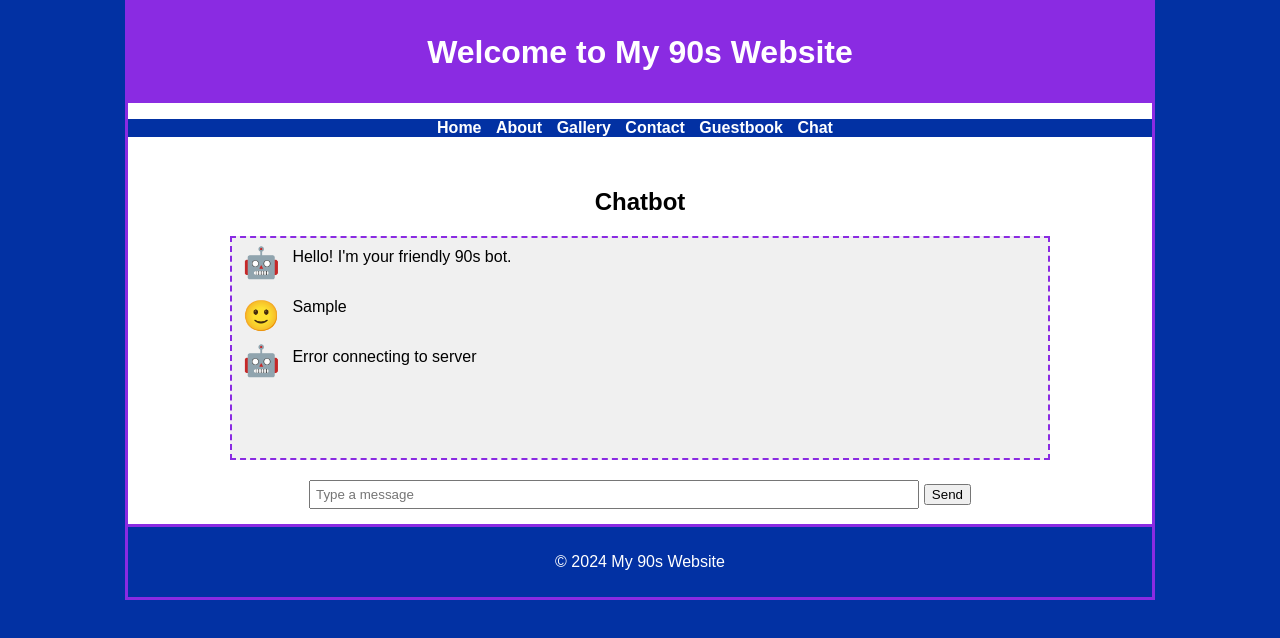
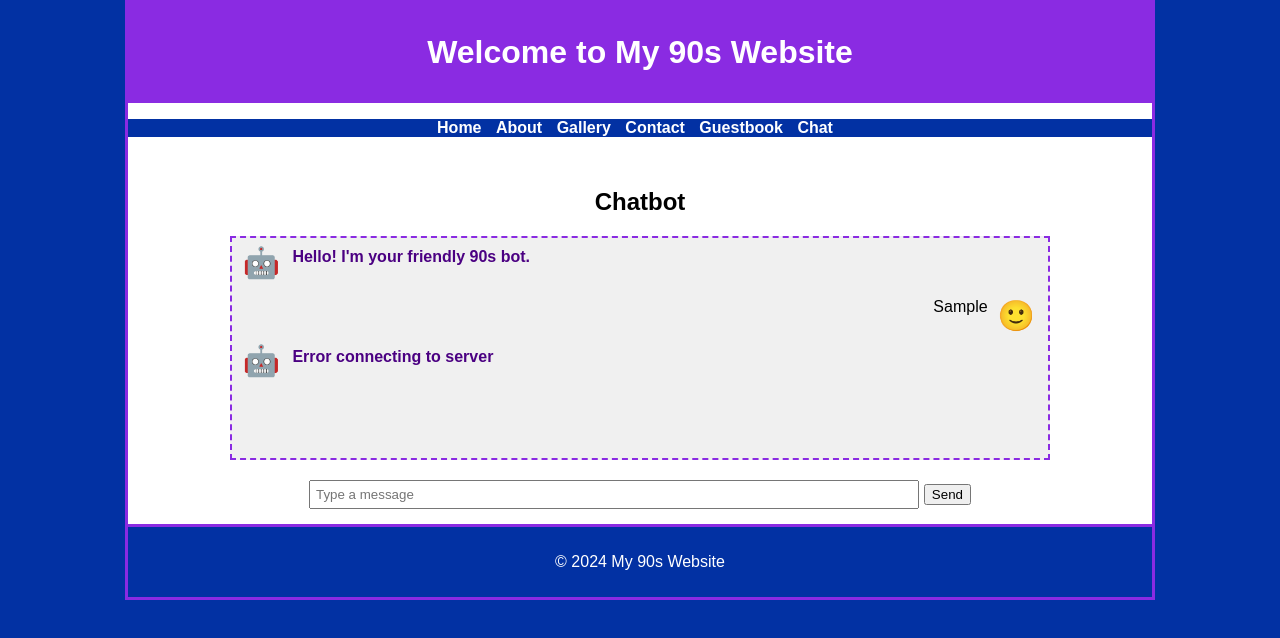
Before and after one commit to JellevanE/90s_web, a plain HTML site: page chat.html in a window 1280 px wide. Both pictures are taken after typing "Sample" into the empty fields and a click on the button "Send". Drawn offline with Linux system fonts and the light colour scheme; no server answers.

Commit message:
run everything through flask server for easier maintenance

```diff
--- a/90s_style.css
+++ b/90s_style.css
@@ -89,6 +89,15 @@ marquee {
     margin-bottom: 10px;
 }
 
+.message.user {
+    flex-direction: row-reverse;
+}
+
+.message.user .icon {
+    margin-left: 10px;
+    margin-right: 0;
+}
+
 .message .icon {
     width: 40px;
     height: 40px;
@@ -98,6 +107,11 @@ marquee {
 
 .message.bot .icon {
     animation: bounce 0.6s infinite alternate;
+}
+
+.message.bot .text {
+    font-weight: bold;
+    color: #4B0082; /* Dark Purple */
 }
 
 @keyframes bounce {
```
Also changed, not shown: requirements.txt, 1 other file.
